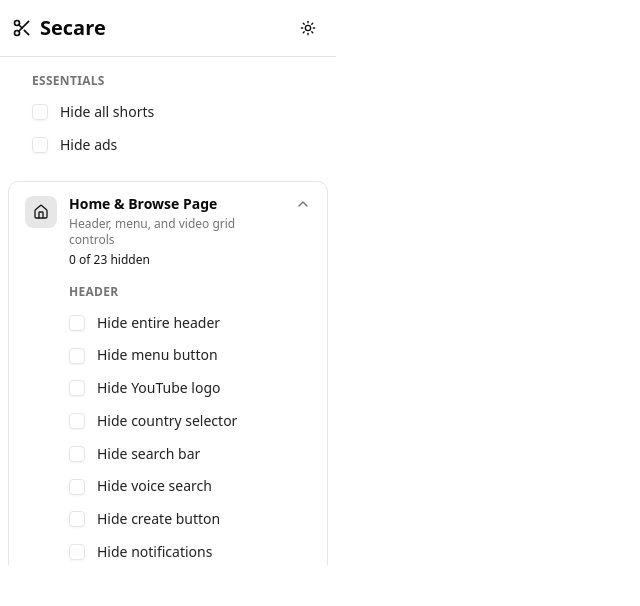
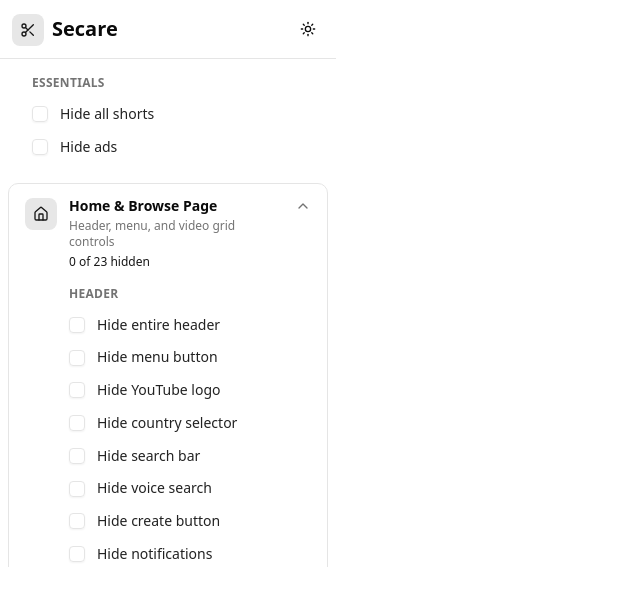
Before and after one commit to RichardPickman/Secare, a React (Vite) app: page / in a window 1280 px wide. Shown: the top 606 px of the page, without its empty margins (0-640 px from the left). Built offline with nearby package versions, Linux system fonts and the light colour scheme.

Commit message:
wrap extension icon the same as settings icons

```diff
--- a/src/popup/App.tsx
+++ b/src/popup/App.tsx
@@ -37,7 +37,9 @@ function App() {
         <div className="w-84 space-y-2 bg-background text-foreground">
             <div className="flex items-center justify-between border-b border-border p-3">
                 <div className="flex gap-2 items-center">
-                    <Scissors className="h-5 w-5" aria-hidden="true" />
+                    <div className="mt-0.5 flex h-8 w-8 shrink-0 items-center justify-center rounded-md bg-primary/10 text-primary">
+                        <Scissors className="h-4 w-4" aria-hidden="true" />
+                    </div>
                     <h1 className="text-xl font-bold">Secare</h1>
                 </div>
                 <ThemeButton />
```
